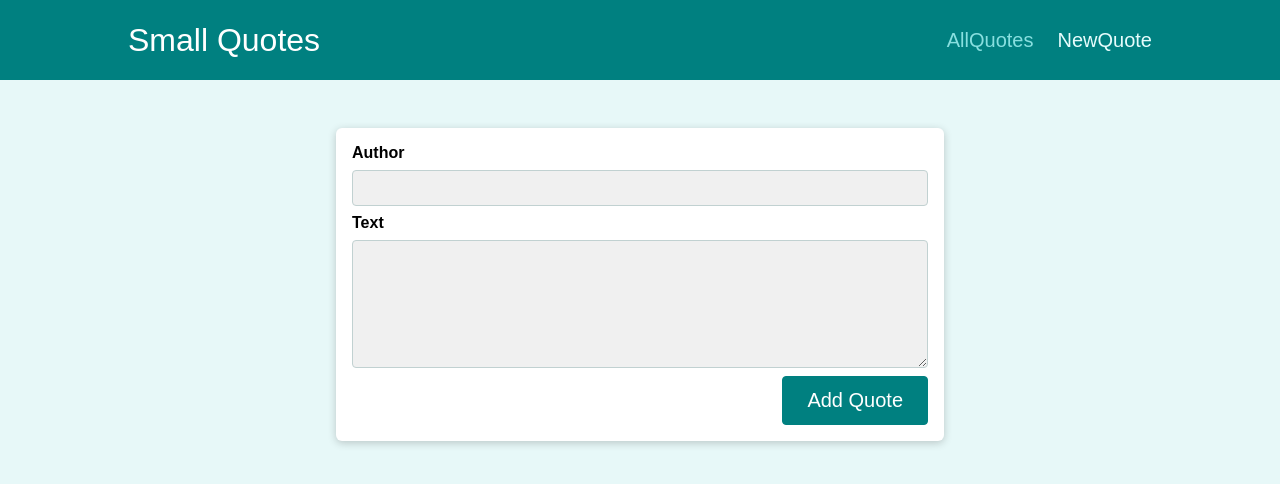
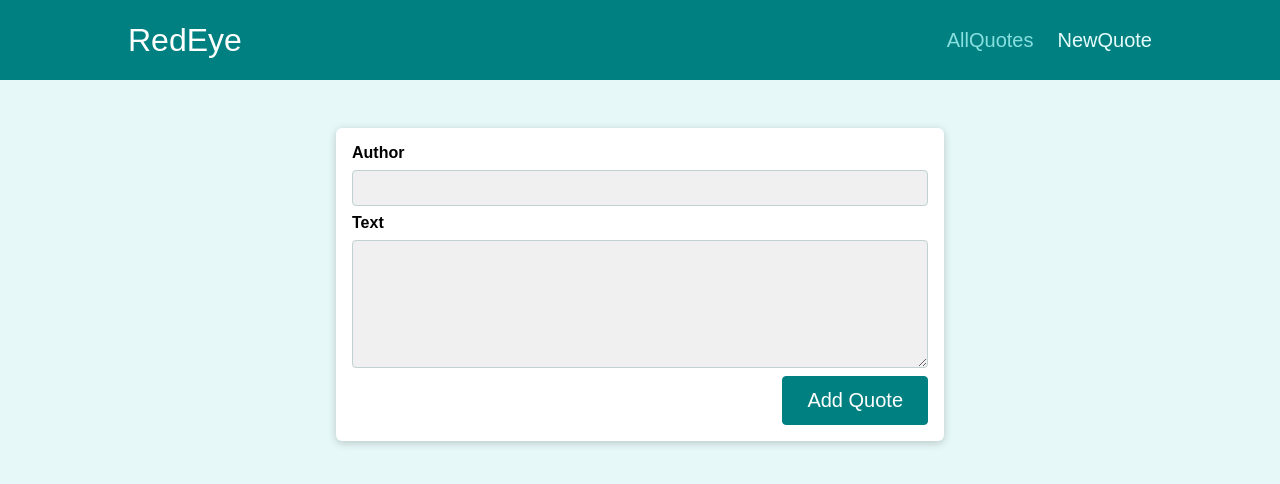
Before and after one commit to Jagadish-prasad-mohanty/ReactPracticeProject, a React (Create React App) app in the folder quotes-router-practice-starting-code/: page /newquote in a window 1280 px wide. Shown: the top 484 px of the page. Built offline with nearby package versions, Linux system fonts and the light colour scheme.

Commit message:
finish touch

```diff
--- a/quotes-router-practice-starting-code/src/components/layout/MainNavigation.js
+++ b/quotes-router-practice-starting-code/src/components/layout/MainNavigation.js
@@ -5,7 +5,7 @@ import classes from './MainNavigation.module.css';
 function MainNavigation() {
     return (
         <div className={ classes.header}>
-            <div className={classes.logo}>Small Quotes</div>
+            <div className={classes.logo}>RedEye</div>
             <nav className={classes.nav}>
                 <ul>
                     <li><NavLink activeClassName={classes.active} to='/quotelist'>AllQuotes</NavLink></li>
--- a/quotes-router-practice-starting-code/src/components/quotes/HighlightedQuote.js
+++ b/quotes-router-practice-starting-code/src/components/quotes/HighlightedQuote.js
@@ -7,9 +7,6 @@ const HighlightedQuote = (props) => {
   const { text, author} = props.details;
   return (
     <figure className={classes.quote}>
-    <p style={{color:'white'}}>
-        {param.quoteID}
-      </p>
       <p>{text}</p>
       <figcaption>{author}</figcaption>
     </figure>
```
Also changed, not shown: 1 other file (tests, documents, lock files or other folders).
